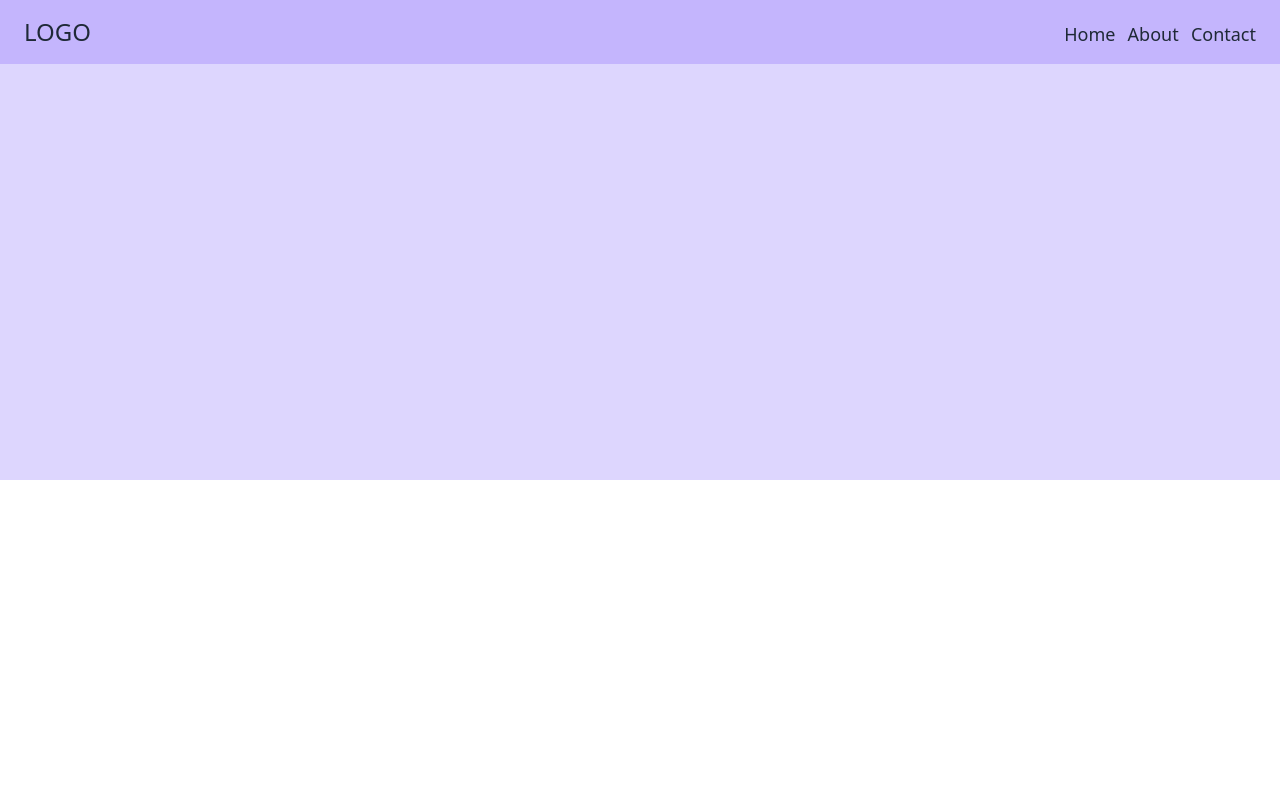
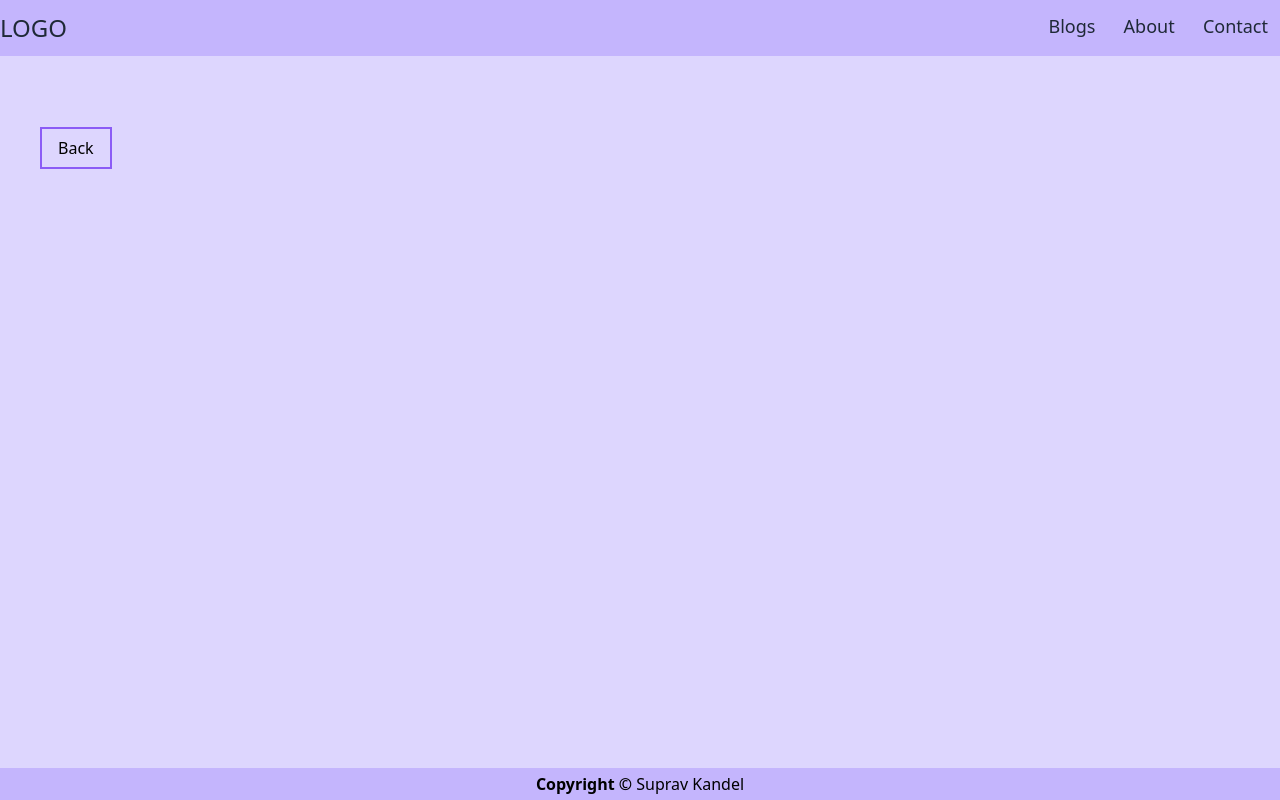
Before and after one commit to rebelsups23/django-blog, a Django app: page /blog/all/ in a window 1280 px wide. Run offline with Django 3.2, Linux system fonts and the light colour scheme; data that the repository does not hold is empty.

Commit message:
Improving Design

```diff
--- a/templates/base.html
+++ b/templates/base.html
@@ -8,12 +8,12 @@
     <title>Test</title>
 </head>
 <body>
-    <div class="w-full max-w-screen-xl mx-auto">
+    <div class="w-full min-h-screen flex flex-col mx-auto">
         {% include 'header.html' %}
-
-          {% block content %}{% endblock content %}
-
-        {% include 'footer.html' %}
+            <div class="px-10 py-20 bg-purple-200 flex-1">
+                {% block content %}{% endblock content %}
+            </div>
+    {% include 'footer.html' %}
     </div>
 </body>
 </html>
--- a/templates/blog/blog-list.html
+++ b/templates/blog/blog-list.html
@@ -1,15 +1,19 @@
 {% extends 'base.html' %}
 
 {% block content %}
-    <div class="px-10 py-20 bg-purple-200" style="min-height: 60vh">
-        <ul class="mt-10 list-disc">
+<div class="max-w-screen-xl mt-10 mx-auto">
+    <ul class="mb-14 list-disc">
         {% for post in posts %}
         <li class="mb-10">
             <h3 class="text-2xl">
-                    {{ post.title }} -- {{ post.published_date }}
+                {{ post.title }} -- {{ post.author }}
+                <span class="text-sm">
+                    {{ post.published_date }}
+                </span>
             </h3>
         </li>
         {% endfor %}
     </ul>
+    <a class="border-solid border-2 border-purple-500 px-4 py-2 hover:bg-purple-500 hover:text-white" href="/blog">Back</a>
 </div>
 {% endblock content %}
--- a/templates/footer.html
+++ b/templates/footer.html
@@ -0,0 +1,3 @@
+<footer class="bg-purple-300 py-1 text-center">
+    <strong> Copyright  &copy; </strong>  Suprav Kandel
+</footer>
--- a/templates/header.html
+++ b/templates/header.html
@@ -1,21 +1,14 @@
-<nav
+<div
     class="
         font-sans
-        flex flex-col
         fixed
-        max-w-screen-xl
+        w-full
         text-center
-        sm:flex-row
-        sm:text-left
-        sm:justify-between
-        py-4
-        px-6
         bg-white bg-purple-300
         text-gray-800
-        sm:items-baseline
-        w-full
     "
 >
+    <nav class="max-w-screen-xl mx-auto flex justify-between py-3">
         <div class="mb-2 sm:mb-0">
             <a
                 href="#"
@@ -25,15 +18,15 @@
         </div>
         <div>
             <a
-            href="/home"
+                href="/blog"
                 class="
                     text-lg
                     no-underline
                     text-grey-darkest
                     hover:text-blue-dark
-                ml-2
+                    mx-3
                 "
-            >Home</a
+                >Blogs</a
             >
             <a
                 href="/about"
@@ -42,7 +35,7 @@
                     no-underline
                     text-grey-darkest
                     hover:text-blue-dark
-                ml-2
+                    mx-3
                 "
                 >About</a
             >
@@ -53,9 +46,10 @@
                     no-underline
                     text-grey-darkest
                     hover:text-blue-dark
-                ml-2
+                    mx-3
                 "
                 >Contact</a
             >
         </div>
     </nav>
+</div>
```
Also changed, not shown: templates/blog/index.html (+3 -4 lines). Lines whose indentation alone changed are shown as unchanged.
